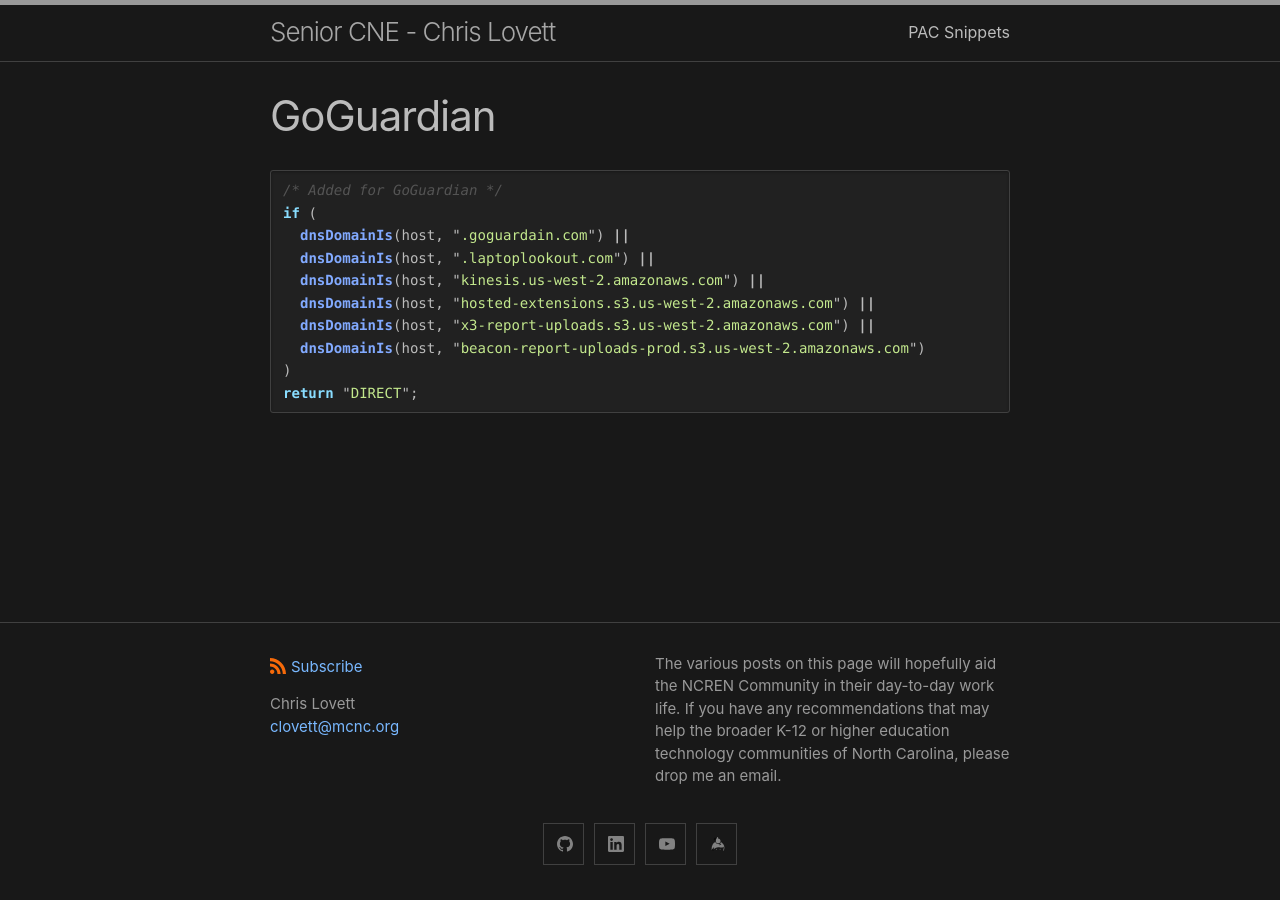
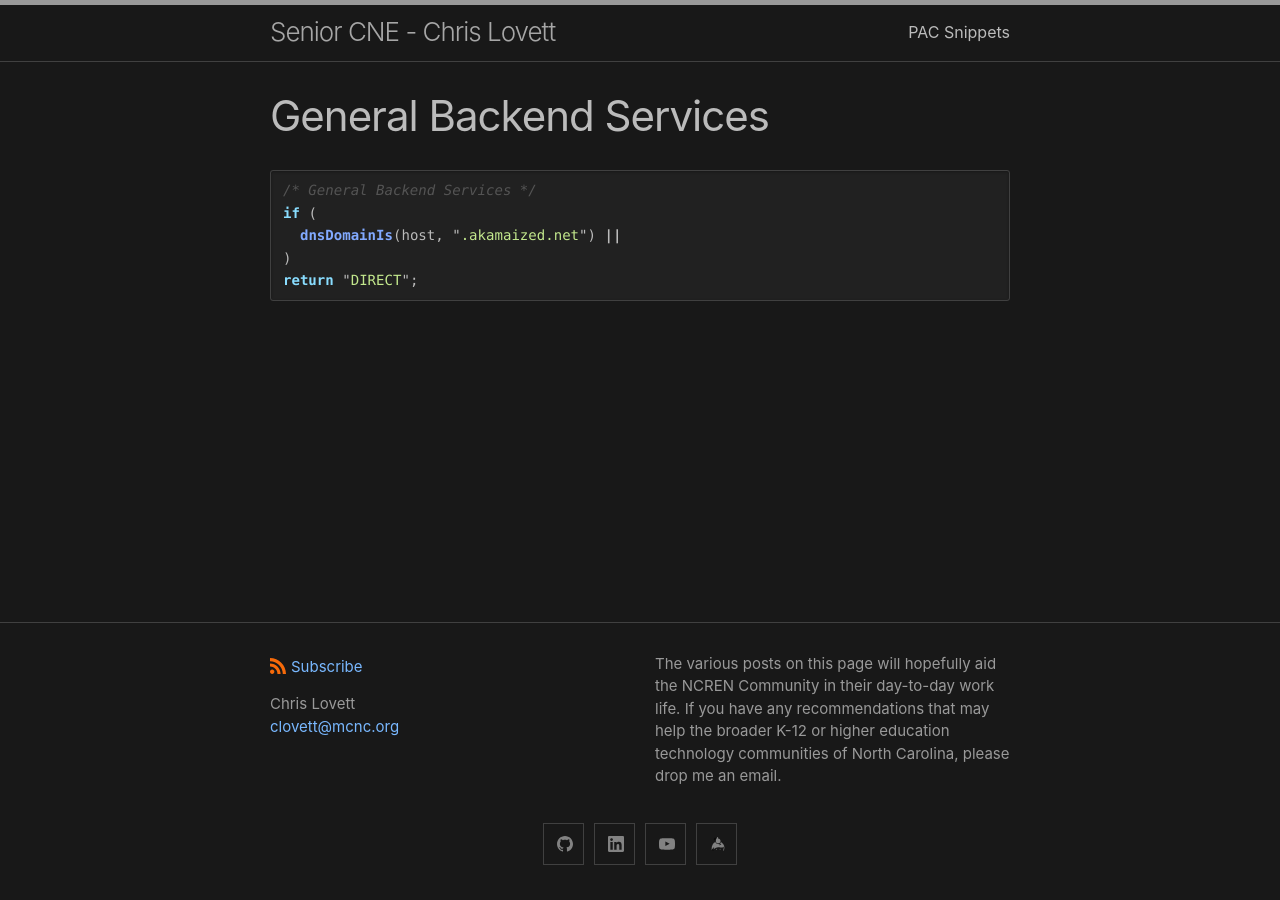
Before and after one commit to mcnc-clovett/mcnc-clovett.github.io, a Jekyll site: the page built from pacsnips/general.md, in a window 1280 px wide. Built offline with Jekyll 4.4.1, drawn with Linux system fonts in a browser that asks for light colours.

Commit message:
Added Zoom and General Snippets

````diff
--- a/pacsnips/general.md
+++ b/pacsnips/general.md
@@ -1,16 +1,11 @@
 ---
 layout: page
-title:  "GoGuardian"
+title:  "General Backend Services"
 ---
 ```js
-/* Added for GoGuardian */
+/* General Backend Services */
 if (
-  dnsDomainIs(host, ".goguardain.com") ||
-  dnsDomainIs(host, ".laptoplookout.com") ||
-  dnsDomainIs(host, "kinesis.us-west-2.amazonaws.com") ||
-  dnsDomainIs(host, "hosted-extensions.s3.us-west-2.amazonaws.com") ||
-  dnsDomainIs(host, "x3-report-uploads.s3.us-west-2.amazonaws.com") ||
-  dnsDomainIs(host, "beacon-report-uploads-prod.s3.us-west-2.amazonaws.com")
+  dnsDomainIs(host, ".akamaized.net") ||
 )
 return "DIRECT";
 ```
````
Also changed, not shown: pacsnips/google-services.md (+1 -0 lines), pacsnips/microsoft-services.md (+6 -1 lines), pacsnips/pac-file-code.md (+4 -0 lines).
